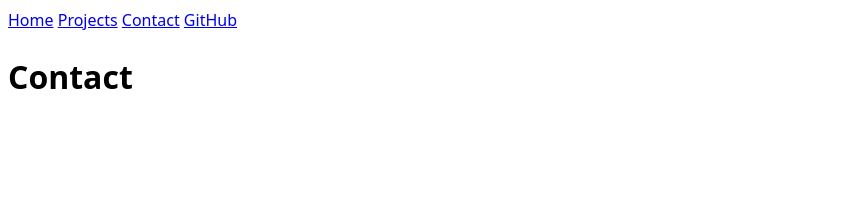
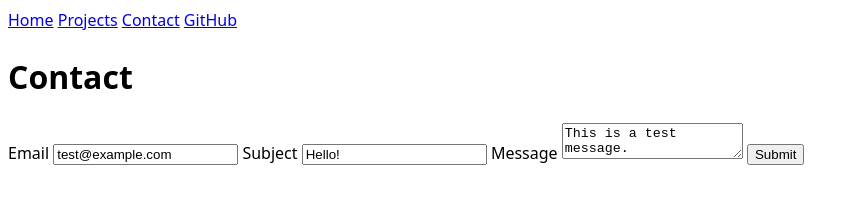
Before and after one commit to ashadiekmann/portfolio, a plain HTML site: page contact/index.html in a window 1280 px wide. Shown: the whole page, without its empty margins (0-859 px from the left). Drawn offline with Linux system fonts and the light colour scheme.

Commit message:
Add contact form

```diff
--- a/contact/index.html
+++ b/contact/index.html
@@ -1,11 +1,13 @@
 <!DOCTYPE html>
 <html lang="en">
+
 <head>
     <meta charset="UTF-8">
     <meta name="viewport" content="width=device-width, initial-scale=1.0">
     <title>Contact | Asha Diekmann</title>
     <link rel="stylesheet" href="../style.css">
 </head>
+
 <body>
     <nav>
         <a href="../">Home</a>
@@ -14,5 +16,24 @@
         <a href="https://github.com/ashadiekmann" target="_blank">GitHub</a>
     </nav>
     <h1>Contact</h1>
+    <form action="mailto:adiekmann@ucsd.edu" method="POST" enctype="text/plain">
+        <label>
+            Email
+            <input type="email" name="email" value="test@example.com">
+        </label>
+
+        <label>
+            Subject
+            <input name="subject" value="Hello!">
+        </label>
+
+        <label>
+            Message
+            <textarea name="body">This is a test message.</textarea>
+        </label>
+
+        <button>Submit</button>
+    </form>
 </body>
+
 </html>
```
